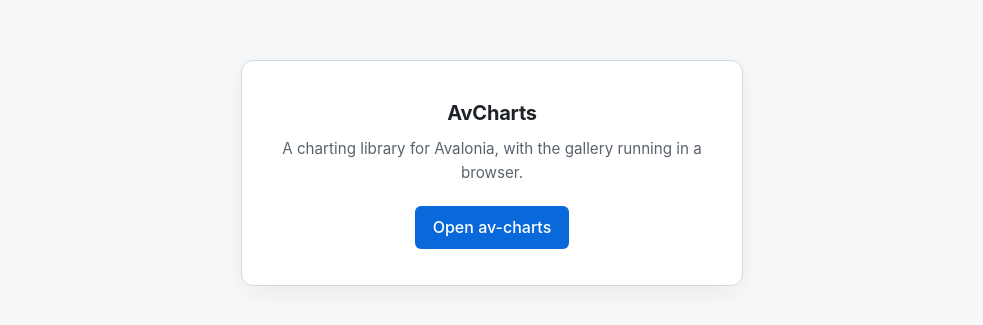
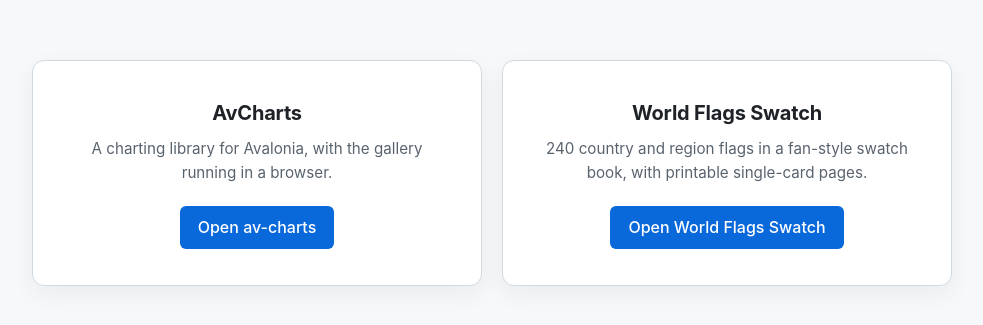
Before and after one commit to slobber/slobber.github.io, a plain HTML site: page index.html in a window 1280 px wide. Shown: the part 227-552 px from the top of the page, without its empty margins (148-1131 px from the left). Drawn offline with Linux system fonts and the light colour scheme.

Commit message:
Add World Flag Swatch project card

```diff
--- a/index.html
+++ b/index.html
@@ -21,12 +21,19 @@
             font: 16px/1.6 Inter, -apple-system, "Segoe UI", system-ui, sans-serif;
         }
 
+        .projects {
+            display: grid;
+            grid-template-columns: repeat(auto-fit, minmax(280px, 1fr));
+            gap: 20px;
+            width: min(920px, calc(100vw - 40px));
+            padding: 32px 0;
+        }
+
         .panel {
             background: #ffffff;
             border: 1px solid #d1d9e0;
             border-radius: 12px;
             padding: 36px 40px;
-            max-width: 420px;
             text-align: center;
             box-shadow: 0 8px 24px rgba(31, 35, 40, 0.06);
         }
@@ -82,13 +89,19 @@
 </head>
 
 <body>
-<div class="panel">
-    <h1>AvCharts</h1>
-    <p>A charting library for Avalonia, with the gallery running in a browser.</p>
-    <!-- Relative, so that the link is as reachable as this page is: over http until the certificate lands, over
-         https afterwards, and at whatever host the domain ends up pointing at. -->
-    <a href="av-charts/">Open av-charts</a>
-</div>
+<main class="projects">
+    <section class="panel">
+        <h1>AvCharts</h1>
+        <p>A charting library for Avalonia, with the gallery running in a browser.</p>
+        <a href="av-charts/">Open av-charts</a>
+    </section>
+
+    <section class="panel">
+        <h1>World Flags Swatch</h1>
+        <p>240 country and region flags in a fan-style swatch book, with printable single-card pages.</p>
+        <a href="WorldFlagSwatch/">Open World Flags Swatch</a>
+    </section>
+</main>
 </body>
 
 </html>
```
